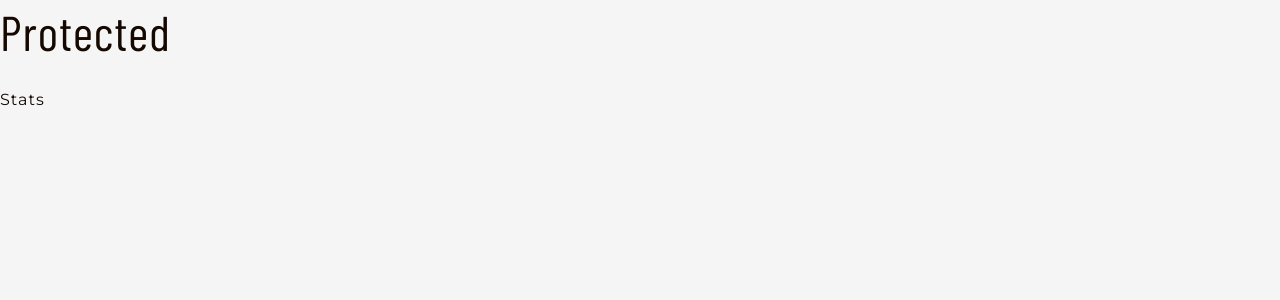
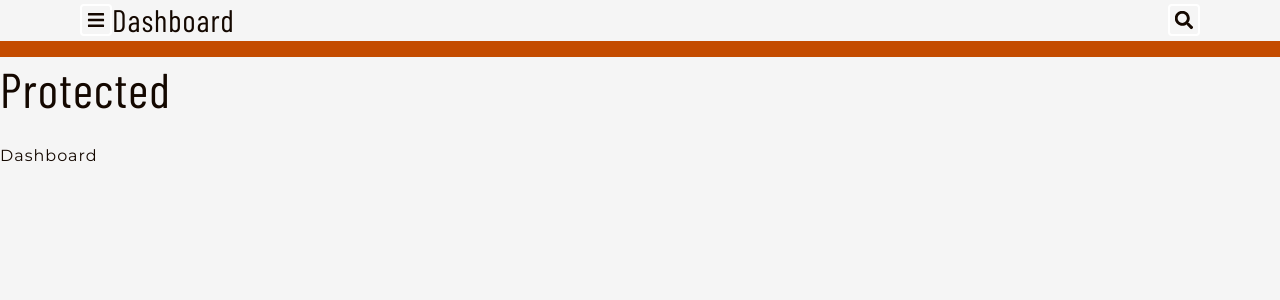
Before and after one commit to Vhickyy/Note-Client, a React (Vite) app: page /dashboard in a window 1280 px wide. Shown: the top 300 px of the page. Built offline with nearby package versions, Linux system fonts and the light colour scheme.

Commit message:
dashboard layout

```diff
--- a/src/App.tsx
+++ b/src/App.tsx
@@ -3,11 +3,11 @@ import {createBrowserRouter,createRoutesFromElements,Route, RouterProvider} from
 import Layout from "./components/Shared/Layout"
 import Login from "./Pages/Login"
 import Signup from "./Pages/Signup"
-import Stats from "./Pages/Protected/Stats"
 import Dashboard from "./Pages/Protected/Dashboard"
 import AllNotes from "./Pages/Protected/AllNotes"
 import DeletedNotes from "./Pages/Protected/DeletedNotes"
 import Profile from "./Pages/Protected/Profile"
+import Protected from "./components/Shared/Protected"
 function App() {
   const router = createBrowserRouter(createRoutesFromElements(
     <>
@@ -16,8 +16,8 @@ function App() {
         <Route path="login" element={<Login/>}/>
         <Route path="signup" element={<Signup/>}/>
       </Route>
-      <Route path="dashboard" element={<Dashboard/>}>
-        <Route index element={<Stats/>}/>
+      <Route path="dashboard" element={<Protected/>}>
+        <Route index element={<Dashboard/>}/>
         <Route path="allnotes" element={<AllNotes/>}/>
         <Route path="deletednotes" element={<DeletedNotes/>}/>
         <Route path="profile" element={<Profile/>}/>
--- a/src/Pages/Protected/Dashboard.tsx
+++ b/src/Pages/Protected/Dashboard.tsx
@@ -1,12 +1,10 @@
-import { Outlet } from "react-router-dom"
 
-const Protected = () => {
+const Dashboard = () => {
   return (
     <div>
-      <h1>protected</h1>
-      <Outlet/>
+      Dashboard
     </div>
   )
 }
 
-export default Protected
+export default Dashboard
--- /dev/null
+++ b/src/components/Dashboard/Navbar.tsx
@@ -0,0 +1,49 @@
+import { FaBars, FaSearch } from "react-icons/fa"
+import styled from "styled-components"
+
+const Navbar = () => {
+  return (
+    <Wrapper>
+        <div className="head">
+            <div className="logo">
+                <FaBars className="icon"/>
+                <h3>Dashboard</h3>
+            </div>
+            <FaSearch className="icon"/>
+        </div>
+        <div className="empty"></div>
+
+    </Wrapper>
+  )
+}
+
+export default Navbar
+
+const Wrapper = styled.header`
+/* background-color: yellowgreen; */
+    .head{
+        width: min(var(--maxWidth),90%);
+        margin-inline: auto;
+        display: flex;
+        align-items: center;
+        justify-content: space-between;
+        .logo{
+            display: flex;
+            align-items: center;
+            justify-content: center;
+        }
+        h3{
+            margin: 0;
+        }
+        .icon{
+            border: 2px solid white;
+            padding: .3rem;
+            border-radius: .25rem;
+        }
+    }
+    .empty{
+        height: 1rem;
+        width: 100%;
+        background-color: var(--primaryColor);
+    }
+`
--- a/src/components/Navbar.tsx
+++ b/src/components/Navbar.tsx
@@ -13,7 +13,7 @@ const Navbar = () => {
   return (
     <Wrapper>
         <div className="head">
-            <h2>VEE<span>NOTES</span></h2>
+            <Link to={"/"}><h2>VEE<span>NOTES</span></h2></Link>
             {!show ?<FaBars className="icon ham" onClick={openNav}/> : <FaTimes className="icon ham" onClick={closeNav}/>}
             <nav>
                 <Link to={"/"}>Home</Link>
@@ -104,5 +104,8 @@ const Wrapper = styled.div`
             width: 55%;
             justify-content: space-between;
         }
+        .nav-mobile{
+            display: none;
+        }
     }
 `
--- /dev/null
+++ b/src/components/Shared/Protected.tsx
@@ -0,0 +1,14 @@
+import { Outlet } from "react-router-dom";
+import Navbar from "../Dashboard/Navbar";
+
+const Protected = () => {
+  return (
+    <>
+        <Navbar />
+        <h1>protected</h1>
+        <Outlet/>
+    </>
+  )
+}
+
+export default Protected
--- a/src/components/homeComponent/Header.tsx
+++ b/src/components/homeComponent/Header.tsx
@@ -5,7 +5,6 @@ import { Link } from "react-router-dom";
 const Header = () => {
   return (
     <Wrapper>
-
         <Navbar />
         <div className="section">
             <div>
```
